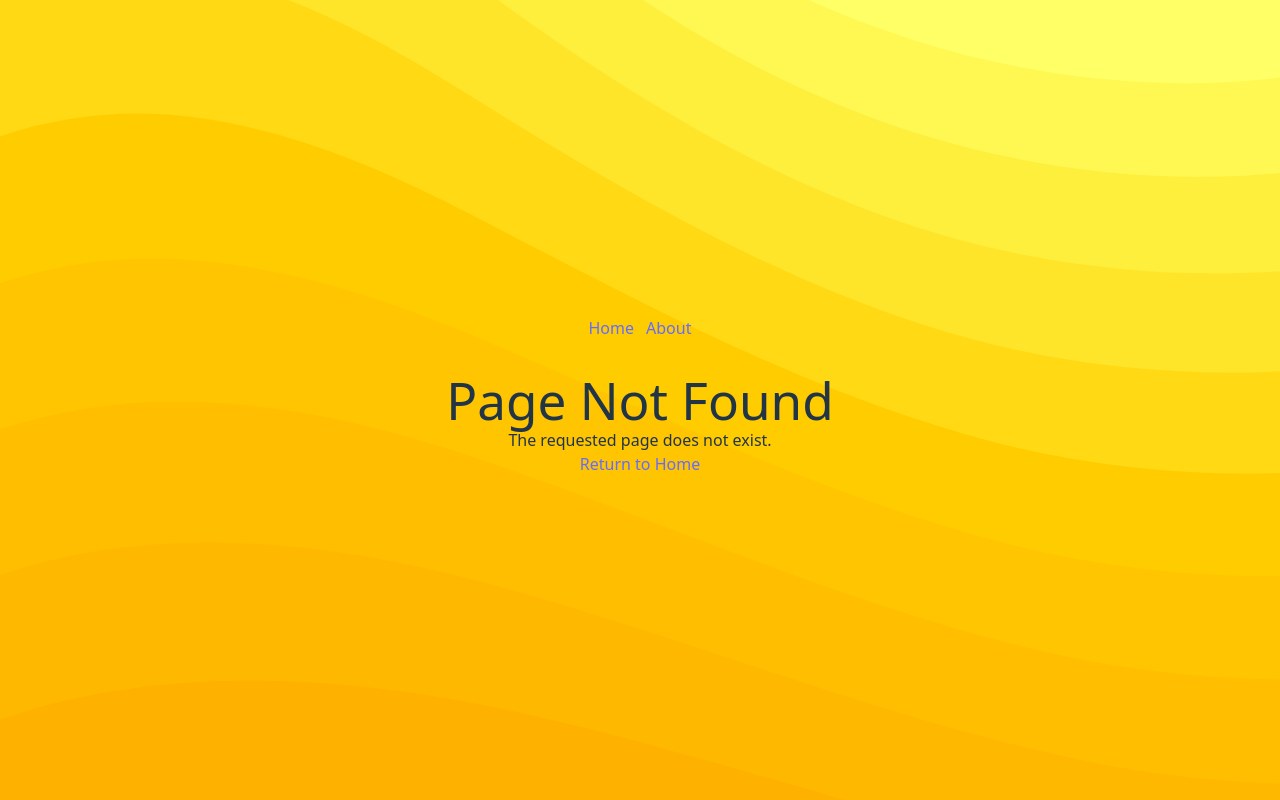
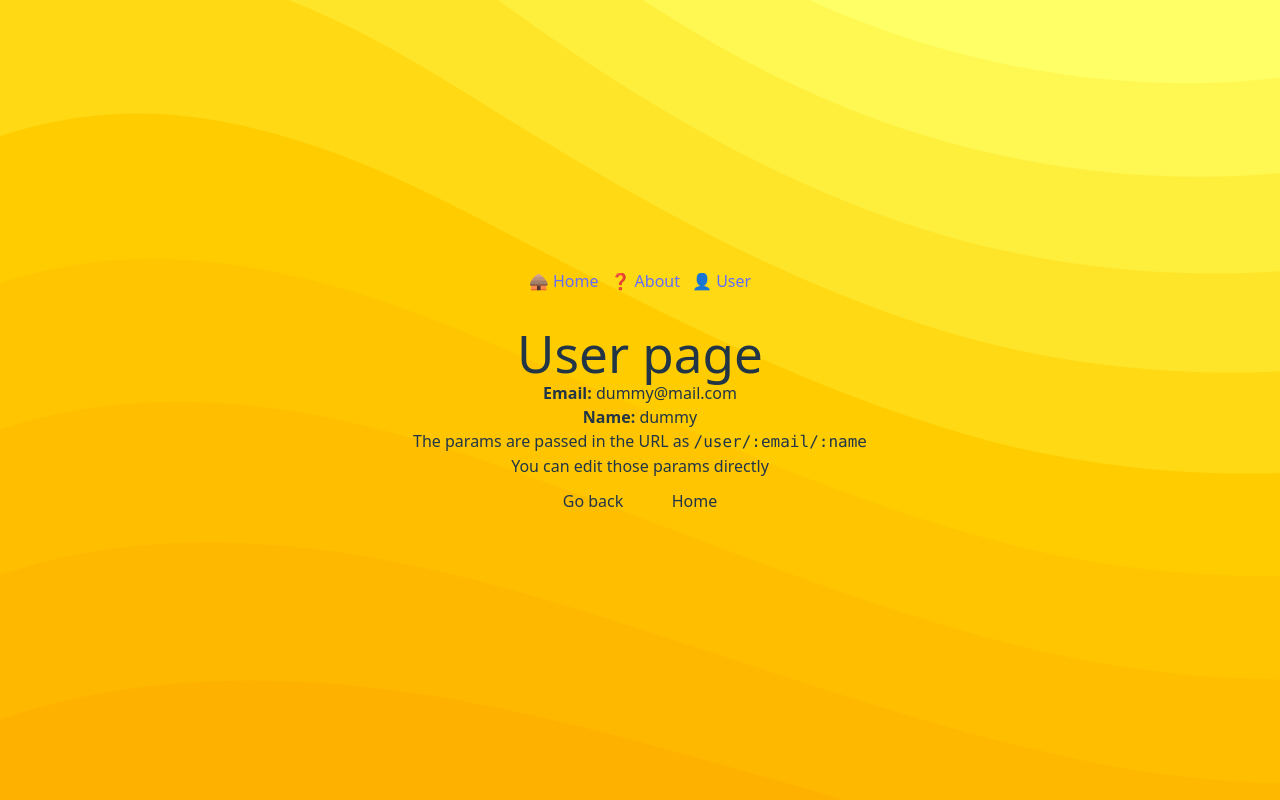
Before and after one commit to pablorotten/vite-react-tailwind, a React (Vite) app: page /user/dummy%40mail.com/dummy in a window 1280 px wide. Before the commit this address had no page. Built offline with nearby package versions, Linux system fonts and the light colour scheme.

Commit message:
useParams

```diff
--- a/src/App.tsx
+++ b/src/App.tsx
@@ -4,6 +4,7 @@ import Navigation from "./components/Navigation";
 import Home from "./pages/Home";
 import About from "./pages/About";
 import NotFound from "./pages/NotFound";
+import User from "./pages/User";
 
 export default function App() {
   return (
@@ -16,6 +17,7 @@ export default function App() {
             path="/about"
             element={<About info="This prop came from the Route element in App.tsx" />}
           />
+          <Route path="/user/:email/:name" element={<User />} />
           <Route path="*" element={<NotFound />} />
         </Routes>
       </main>
--- a/src/components/AuthInputs.tsx
+++ b/src/components/AuthInputs.tsx
@@ -1,4 +1,5 @@
 import { useState, useRef } from "react";
+import { useNavigate } from 'react-router-dom';
 import { styled } from "styled-components";
 import "./AuthInputs.css";
 import styles from "./AuthInputs.module.css";
@@ -81,28 +82,39 @@ const CSSInlineLabel = styled.label`
 
 export default function AuthInputs() {
   const [enteredEmail, setEnteredEmail] = useState("");
-  const [enteredPassword, setEnteredPassword] = useState("");
+  const [enteredName, setEnteredName] = useState("");
   const [submitted, setSubmitted] = useState(false);
   const emailInputRef = useRef<HTMLInputElement>(null);
+  const navigate = useNavigate();
 
   function focusEmail() {
     emailInputRef.current?.focus();
   }
 
-  function handleInputChange(identifier: "email" | "password", value: string) {
+  function handleInputChange(identifier: "email" | "name", value: string) {
     if (identifier === "email") {
       setEnteredEmail(value);
     } else {
-      setEnteredPassword(value);
+      setEnteredName(value);
     }
   }
 
   function handleLogin() {
     setSubmitted(true);
+
+    const emailValid = enteredEmail.includes("@");
+    const nameValid = enteredName.trim().length > 0;
+
+    if (emailValid && nameValid) {
+      // navigate to the user page, encode values for safe URLs
+      const e = encodeURIComponent(enteredEmail);
+      const n = encodeURIComponent(enteredName);
+      navigate(`/user/${e}/${n}`);
+    }
   }
 
   const emailNotValid: boolean = submitted && !enteredEmail.includes("@");
-  const passwordNotValid = submitted && enteredPassword.trim().length < 6;
+  const nameNotValid = submitted && enteredName.trim().length === 0;
 
   return (
     <AuthInputsContainer>
@@ -124,18 +136,16 @@ export default function AuthInputs() {
         </p>
           <p>
             <MyLabel
-            $invalid={passwordNotValid}
-            className={passwordNotValid ? styles.invalid : undefined}
+              $invalid={nameNotValid}
+              className={nameNotValid ? styles.invalid : undefined}
             >
-            Password
+              Name
             </MyLabel>
             <Input
-            $invalid={passwordNotValid}
-            type="password"
-            className={passwordNotValid ? styles.invalid : undefined}
-            onChange={(event) =>
-              handleInputChange("password", event.target.value)
-            }
+              $invalid={nameNotValid}
+              type="text"
+              className={nameNotValid ? styles.invalid : undefined}
+              onChange={(event) => handleInputChange("name", event.target.value)}
             />
           </p>
       </ControlContainer>
@@ -171,7 +181,7 @@ export default function AuthInputs() {
         </label>
       </div>
 
-      <CSSInlineDiv $invalid={emailNotValid}>
+      <CSSInlineDiv $invalid={emailNotValid || nameNotValid}>
         <CSSInlineLabel>
           Inline Style 👍
         </CSSInlineLabel>
--- a/src/components/Navigation.tsx
+++ b/src/components/Navigation.tsx
@@ -5,9 +5,12 @@ export default function Navigation() {
   return (
     <nav className="app-nav" style={{ padding: 12 }}>
       <Link to="/" style={{ marginRight: 12 }}>
-        Home
+        🛖 Home
       </Link>
-      <Link to="/about">About</Link>
+      <Link to="/about">❓ About</Link>
+      <Link to="/user/dummy%40mail.com/dummy" style={{ marginLeft: 12 }}>
+        👤 User
+      </Link>
     </nav>
   );
 }
--- a/src/pages/Home.tsx
+++ b/src/pages/Home.tsx
@@ -29,9 +29,6 @@ export default function Home() {
           >
             count is {count}
           </button>
-          <p>
-            Edit <code>src/App.tsx</code> and save to test HMR
-          </p>
         </div>
         <p className="read-the-docs"></p>
 
--- /dev/null
+++ b/src/pages/User.tsx
@@ -0,0 +1,26 @@
+import { useParams, useNavigate } from 'react-router-dom';
+
+export default function User() {
+  const { email, name } = useParams<{ email?: string; name?: string }>();
+  const navigate = useNavigate();
+
+  return (
+    <div style={{ padding: 20 }}>
+      <h1>User page</h1>
+      <p>
+        <strong>Email:</strong> {email ?? '(no email)'}
+      </p>
+      <p>
+        <strong>Name:</strong> {name ?? '(no name)'}
+      </p>
+      <p>
+        The params are passed in the URL as <code>/user/:email/:name</code>
+      </p>
+      <p> You can edit those params directly</p>
+      <button onClick={() => navigate(-1)} style={{ marginRight: 8 }}>
+        Go back
+      </button>
+      <button onClick={() => navigate('/')}>Home</button>
+    </div>
+  );
+}
```
Also changed, not shown: 1 other file (tests, documents, lock files or other folders). Lines whose indentation alone changed are shown as unchanged.
